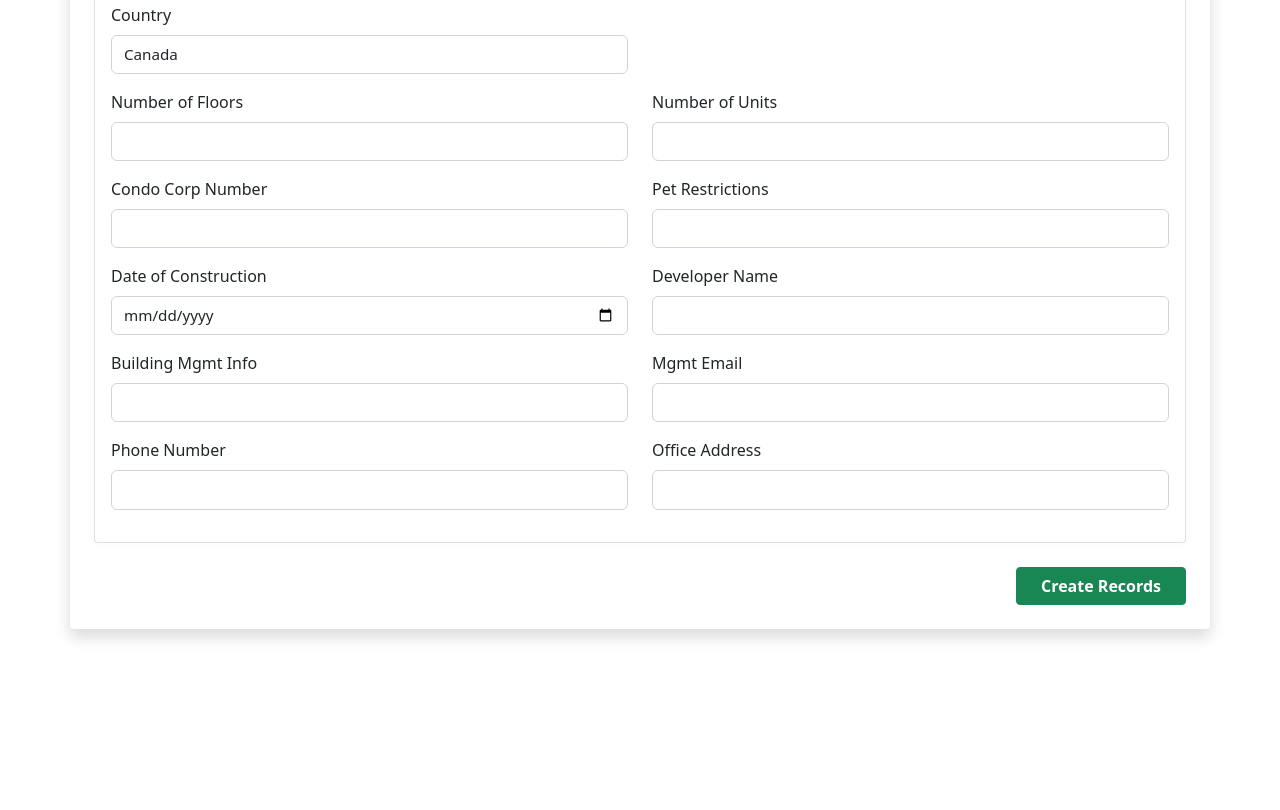
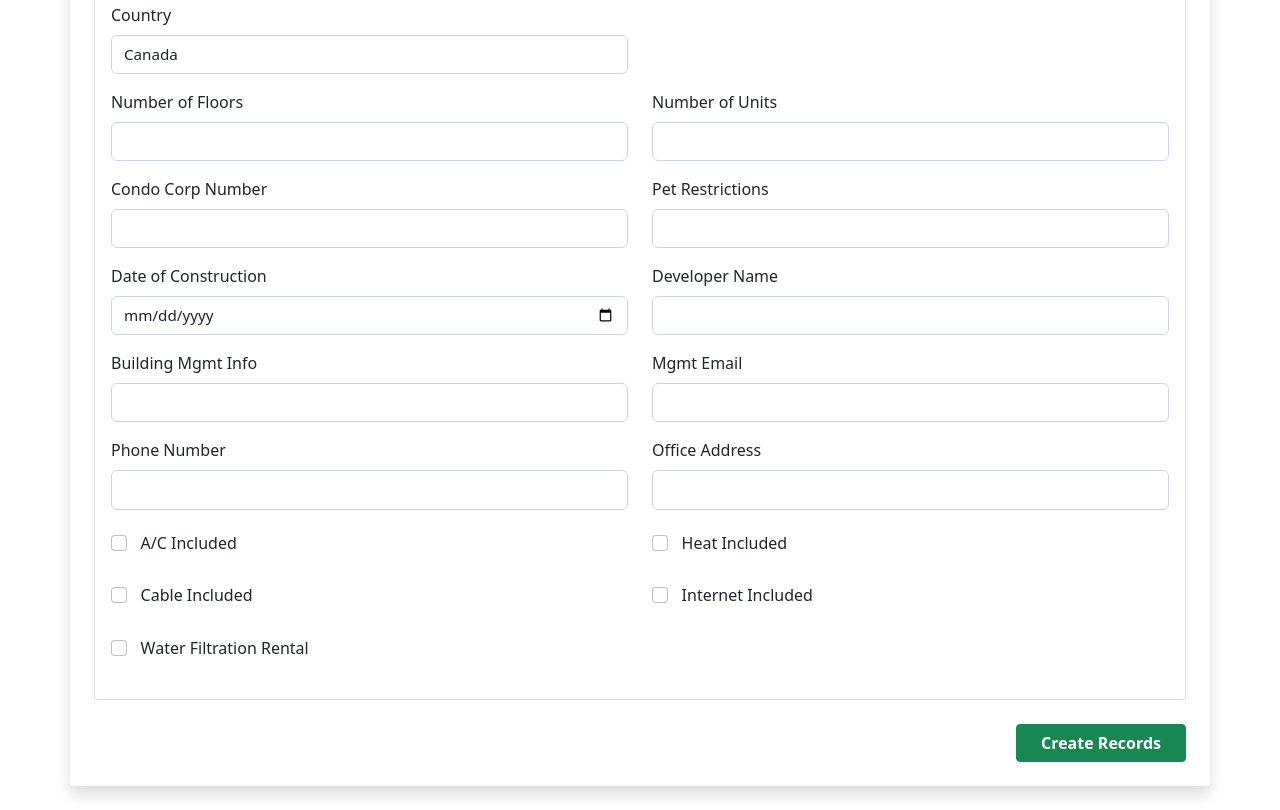
Before and after one commit to mintu39/UnitWidget, a website: page app/widget.html in a window 1280 px wide. Shown: the part 4321-5131 px from the top of the page. Before the commit the page ends 4974 px from the top, so only its background shows below. Drawn offline with nearby package versions, Linux system fonts and the light colour scheme; some packages are replaced by stand-ins of ours; a script that the page names is missing.

Commit message:
checkbox added push

```diff
--- a/app/script.js
+++ b/app/script.js
@@ -1662,6 +1662,9 @@ console.log("loggedInUserId",loggedInUserId);
     Walk_out_to_Garage: document.getElementById("Walkout_To_Garage").checked,
     Owner:{id:loggedInUserId}
   };
+  const buildingData = {
+
+  }
 
   try {
     const leadResp = await ZOHO.CRM.API.insertRecord({
--- a/app/widget.html
+++ b/app/widget.html
@@ -971,6 +971,44 @@
             <input type="text" class="form-control" id="Mgmt_Office_Address" />
           </div>
         </div>
+        <div class="row mb-3">
+          <div class="col-md-6">
+            <div class="form-check">
+              <input type="checkbox" class="form-check-input" id="Building_AC_Incl" />
+              <label class="form-check-label" for="Building_AC_Incl">A/C Included</label>
+            </div>
+          </div>
+          <div class="col-md-6">
+            <div class="form-check">
+              <input type="checkbox" class="form-check-input" id="Building_Heat_Incl" />
+              <label class="form-check-label" for="Building_Heat_Incl">Heat Included</label>
+            </div>
+          </div>
+        </div>
+
+        <div class="row mb-3">
+          <div class="col-md-6">
+            <div class="form-check">
+              <input type="checkbox" class="form-check-input" id="Building_Cable_Incl" />
+              <label class="form-check-label" for="Building_Cable_Incl">Cable Included</label>
+            </div>
+          </div>
+          <div class="col-md-6">
+            <div class="form-check">
+              <input type="checkbox" class="form-check-input" id="Building_Internet_Incl" />
+              <label class="form-check-label" for="Building_Internet_Incl">Internet Included</label>
+            </div>
+          </div>
+        </div>
+
+        <div class="row mb-3">
+          <div class="col-md-6">
+            <div class="form-check">
+              <input type="checkbox" class="form-check-input" id="Building_Water_Filtration_Rental" />
+              <label class="form-check-label" for="Building_Water_Filtration_Rental">Water Filtration Rental</label>
+            </div>
+          </div>
+        </div>
 
       </div>
     </div>
```
